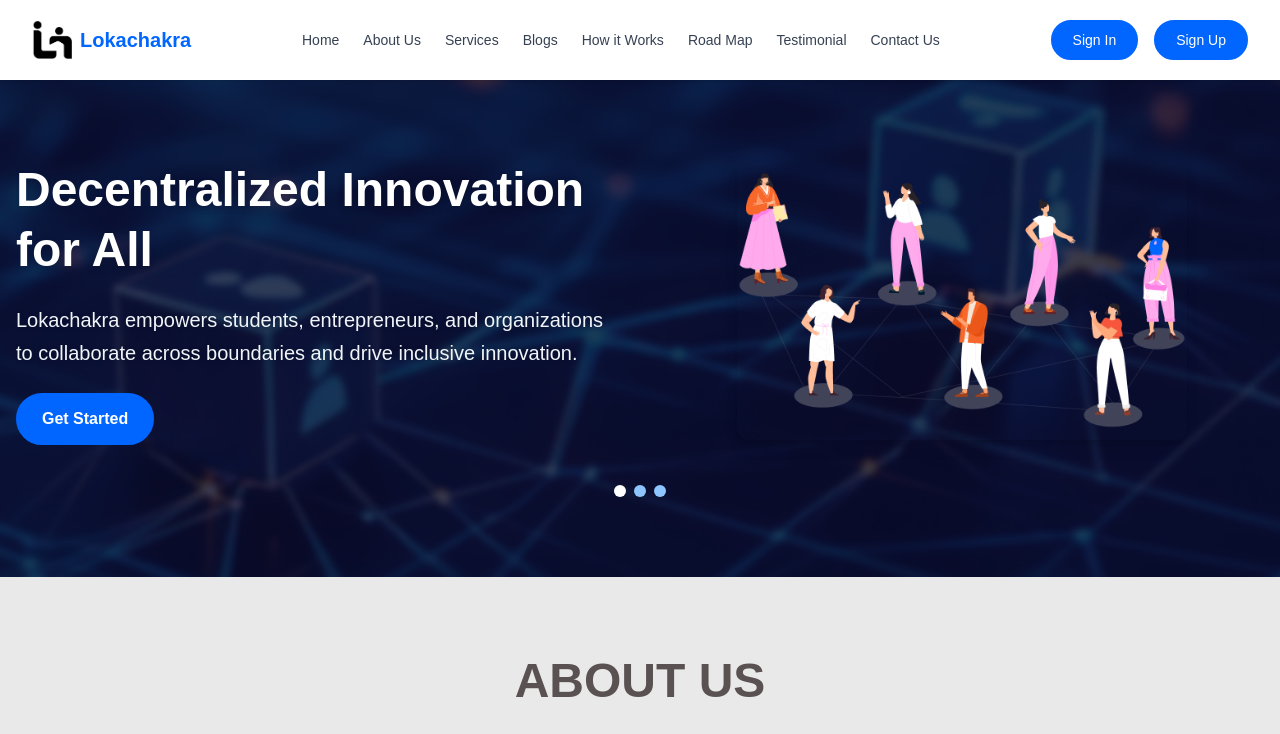
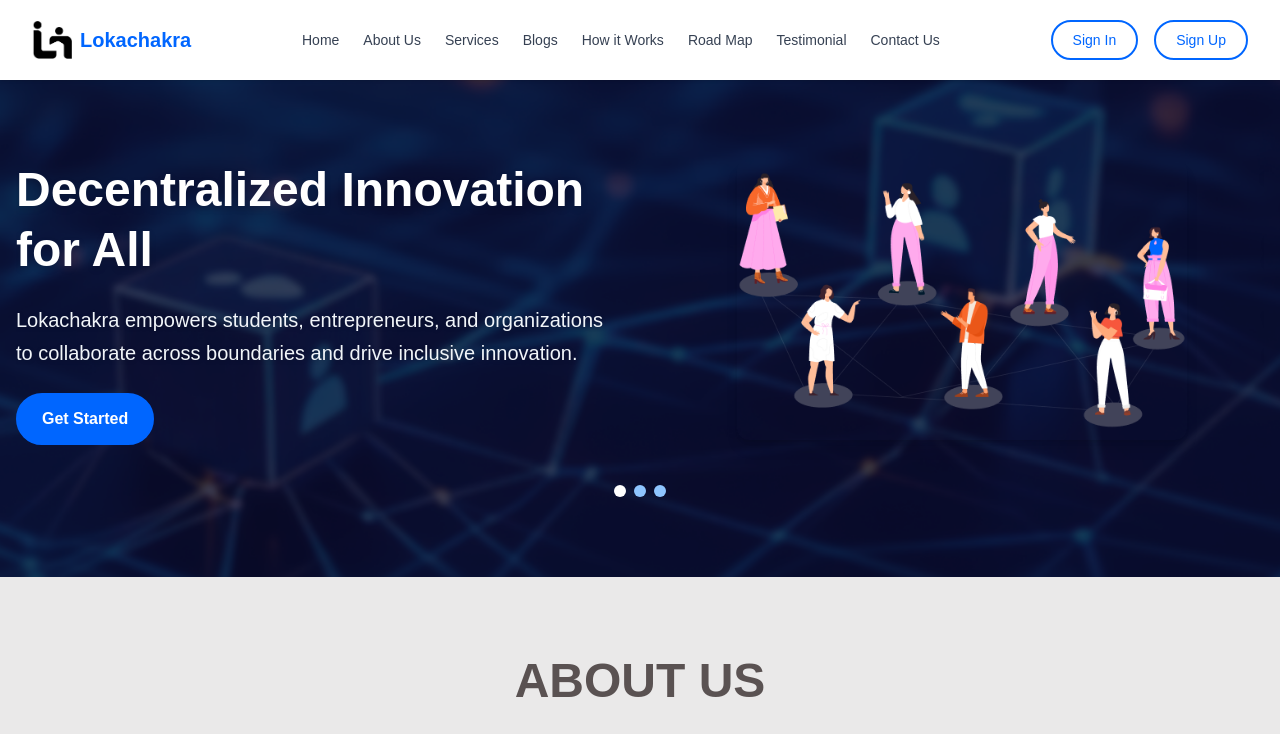
Before and after one commit to profesjk/Lokachakra-Frontend-temporary, a Next.js app: page / in a window 1280 px wide. Shown: the top 734 px of the page. Built offline with nearby package versions, Linux system fonts and the light colour scheme.

Commit message:
bug fixes v1.9.0.0

```diff
--- a/src/app/components/Navbar.tsx
+++ b/src/app/components/Navbar.tsx
@@ -62,19 +62,20 @@ const Navbar = () => {
           <div className="hidden md:flex space-x-4">
             <button
               type="button"
-              className="bg-[#0066FF] text-white px-5 py-2 rounded-full text-sm font-medium border-2 border-[#0066FF] transition-all duration-200 hover:bg-white hover:text-[#0066FF]"
+              className="bg-white text-[#0066FF] px-5 py-2 rounded-full text-sm font-medium border-2 border-[#0066FF] transition-all duration-200 hover:bg-[#0066FF] hover:text-white"
               onClick={() => handleAuth(6)}
             >
               Sign In
             </button>
             <button
               type="button"
-              className="bg-[#0066FF] text-white px-5 py-2 rounded-full text-sm font-medium border-2 border-[#0066FF] transition-all duration-200 hover:bg-white hover:text-[#0066FF]"
+              className="bg-white text-[#0066FF] px-5 py-2 rounded-full text-sm font-medium border-2 border-[#0066FF] transition-all duration-200 hover:bg-[#0066FF] hover:text-white"
               onClick={() => handleAuth(1)}
             >
               Sign Up
             </button>
           </div>
+
 
           {/* Hamburger */}
           <div className="md:hidden">
```
